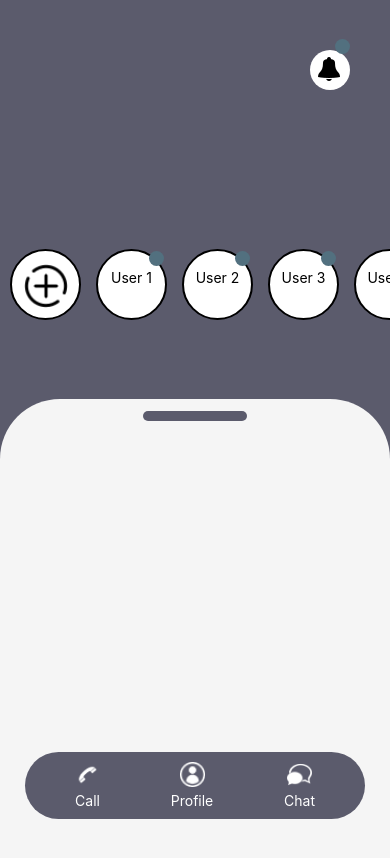
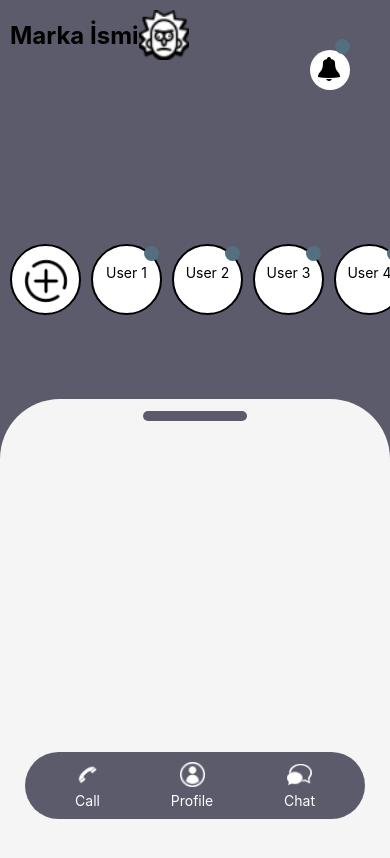
Before and after one commit to Rulikks/Chat-App, a React Native app: screen / in a window 390 px wide. Shown: the top 858 px of the page. Built offline with nearby package versions, Linux system fonts and the light colour scheme.

Commit message:
need fixes

```diff
--- a/package.json
+++ b/package.json
@@ -24,6 +24,7 @@
     "react-native-safe-area-context": "4.5.0",
     "react-native-screens": "~3.20.0",
     "react-native-snap-carousel": "^3.9.1",
+    "react-native-swipe-up-down": "^1.2.0",
     "react-native-swiper": "^1.6.0",
     "react-native-web": "~0.18.10"
   },
--- a/src/pages/Home.js
+++ b/src/pages/Home.js
@@ -1,4 +1,4 @@
-import React, { useRef } from "react";
+import React, { useRef, useState } from "react";
 import {
   View,
   Text,
@@ -21,25 +21,39 @@ const Home = ({ navigation }) => {
   const sohbetIcon = require("../../assets/sohbet.png");
   const rick = require("../../assets/rick.png");
 
+  const pan = useRef(new Animated.ValueXY()).current;
+  const [isLocked, setIsLocked] = useState(false);
 
-
-  const pan = useRef(new Animated.ValueXY()).current;
   const panResponder = PanResponder.create({
-    onMoveShouldSetPanResponder: () => true,
-    onPanResponderMove: Animated.event(
-      [
-        null,
-        { dy: pan.y }, // 'dy' değerini 'pan.y' ye atadık.
-      ],
-      { useNativeDriver: false }
-    ),
+    onStartShouldSetPanResponder: () => true,
+    onPanResponderMove: (e, gestureState) => {
+      if (gestureState.dy > 0 && !isLocked) {
+        Animated.event([null, { dy: pan.y }], { useNativeDriver: false })(e, gestureState);
+      }
+    },
     onPanResponderRelease: () => {
+      if (pan.y._value > 50) { // Assuming 50 is the threshold to lock the shape
+        setIsLocked(true);
+      } else {
         Animated.spring(pan, {
           toValue: { x: 0, y: 0 },
+          friction: 5,
           useNativeDriver: false,
         }).start();
+      }
     },
   });
+
+  const handleIconPress = () => {
+    if (isLocked) {
+      setIsLocked(false);
+      Animated.spring(pan, {
+        toValue: { x: 0, y: 0 },
+        friction: 5,
+        useNativeDriver: false,
+      }).start();
+    }
+  }
 
   const personCircles = [
     { imgURL: "", username: "User" },
@@ -67,6 +81,14 @@ const Home = ({ navigation }) => {
         </TouchableOpacity>
       </View>
 
+      <View style={styles.kutucuk}>
+        <Text style={styles.logoText}>Marka İsmi</Text>
+        <Image
+          source={require('../../assets/rick.png')}
+          style={styles.rick}
+        />
+      </View>
+
       <PersonContainer>
         <ScrollView horizontal showsHorizontalScrollIndicator={false}>
           <View style={styles.personcircle}>
@@ -92,14 +114,20 @@ const Home = ({ navigation }) => {
           <Text style={styles.Text}>Profile</Text>
         </View>
         <View style={styles.iconTextPair}>
+          <TouchableOpacity onPress={handleIconPress}>
             <Image source={sohbetIcon} style={styles.Icon} />
+          </TouchableOpacity>
           <Text style={styles.Text}>Chat</Text>
         </View>
       </View>
 
       <Animated.View
         {...panResponder.panHandlers}
-        style={[pan.getLayout(), styles.shape]}
+        style={[
+          pan.getLayout(),
+          styles.shape,
+          { transform: [{ translateY: pan.y }] }
+        ]}
       >
         <View style={styles.slidebar} />
       </Animated.View>
--- a/styles.js
+++ b/styles.js
@@ -34,7 +34,7 @@ export const styles = StyleSheet.create({
   personContainer: {
     flexDirection: 'row',
     top: 50,
-    height: 100,  // Height should be set depending on the height of the child components
+    height: 100,
     width: '100%',
   },
   personcircle: {
@@ -44,7 +44,6 @@ export const styles = StyleSheet.create({
     backgroundColor: 'white',
     marginLeft: 10,
     borderWidth: 2,
-    margin: 5,
     justifyContent: 'center',
     alignItems: 'center',
   },
@@ -101,5 +100,23 @@ export const styles = StyleSheet.create({
     alignItems: 'center',
     color: "white"
   },
+  kutucuk: {
+    flexDirection: 'row',
+    alignItems: 'center',
+    padding: 10,
+    position: 'absolute',
+    top: 0,
+    left: 0,
+  },
+  rick: {
+    width: 50,
+    height: 50,
+    resizeMode: 'cover',
+    marginRight: 10,
+  },
+  logoText: {
+    fontSize: 24,
+    fontWeight: 'bold',
+  },
 
 });
```
Also changed, not shown: src/components/NotificationsScreen.js (deleted), 2 other files (tests, documents, lock files or other folders). Lines whose indentation alone changed are shown as unchanged.
